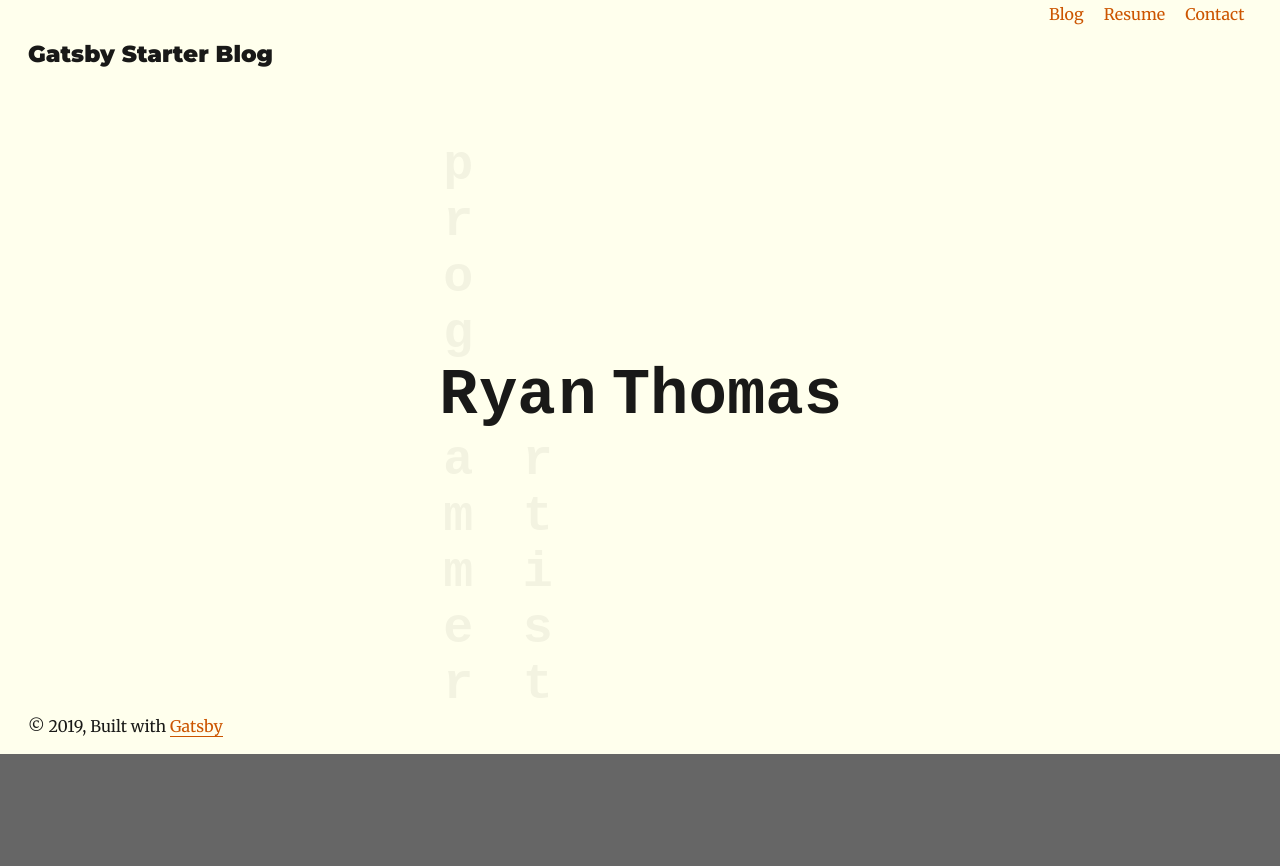
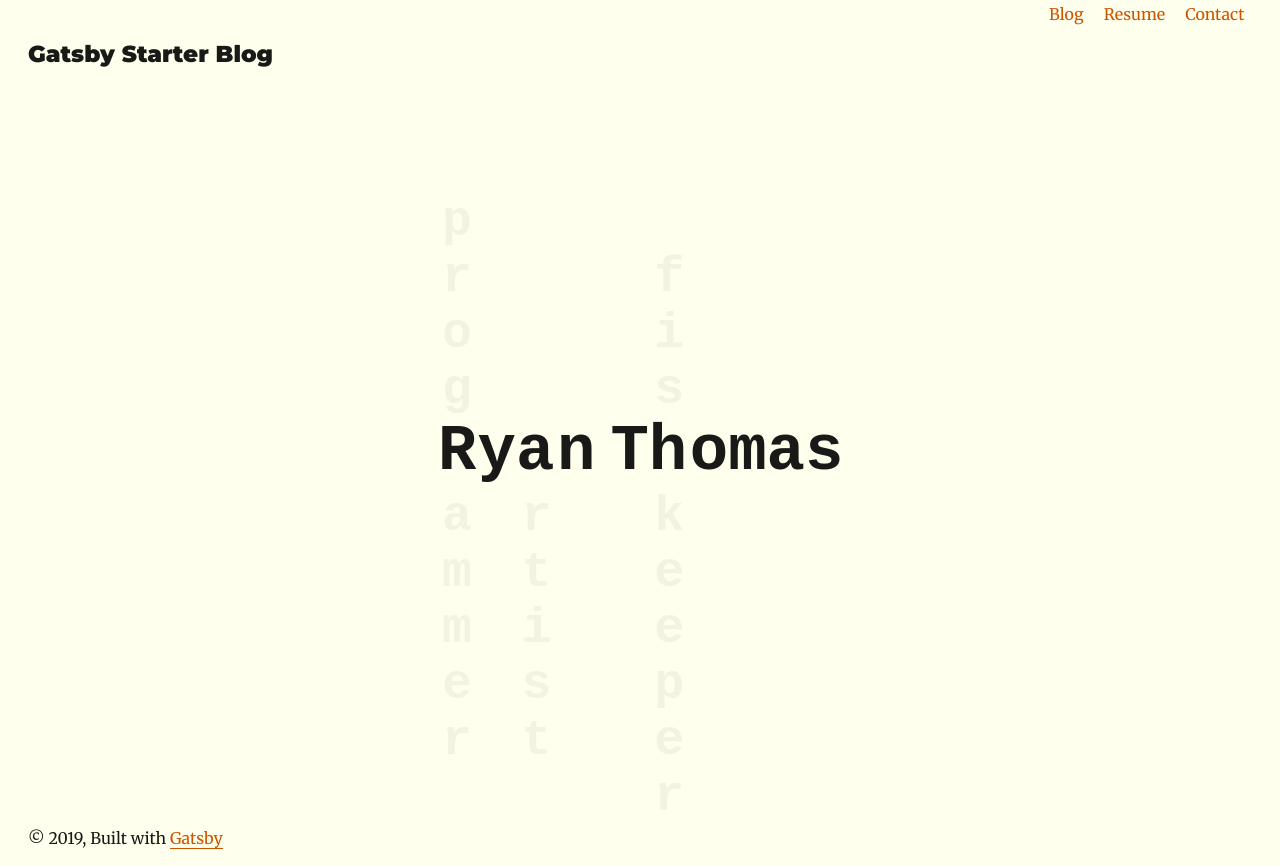
Before and after one commit to RyanThomasTech/crossworded_www, a Gatsby site: page /splash in a window 1280 px wide. Before the commit the page ends 800 px from the top, so only its background shows below. Built offline with nearby package versions, Linux system fonts and the light colour scheme; Gatsby itself is replaced by a stand-in of ours; some packages are replaced by stand-ins of ours; a web font is replaced by a local one.

Commit message:
fixed some of the alignment issues and reduced some of the spacing. It's a little more visually acceptable now. Might be good enough to keep at least for now.

```diff
--- a/src/pages/splash.css
+++ b/src/pages/splash.css
@@ -108,16 +108,51 @@ h2 {
   opacity: 1;
 }
 
+
 /*
-     * name
-     * */
+ * fishkeeper
+ */
+
+.verticalContainer-fishkpr {
+  grid-area: 1 / 8 / 4 / 9;
+  display: grid;
+  grid-template-rows: 1fr auto 1fr;
+  pointer-events: none;
+}
+
+.fishkpr-before {
+  grid-area: 1 / 1 / 2 / 2;
+  text-align: right;
+}
+
+.fishkpr-after {
+  grid-area: 3 / 1 / 4 / 2;
+}
+
+.fishkpr-h {
+  grid-area: 2 / 1 / 3 / 2;
+}
+
+.verticalContainer-fishkpr > .fishkpr {
+  pointer-events: auto;
+  -webkit-transition: 0.5s;
+  transition: 0.2s;
+  cursor: default;
+}
+
+.verticalContainer-fishkpr:hover > .fishkpr {
+  -webkit-transition: 0.5s;
+  transition: 0.3s;
+  opacity: 1;
+}
+
+
+/*
+* name
+*/
 
 .ryan-y {
   grid-area: 2 / 3 / 3 / 4;
-}
-
-.ryan-a0 {
-  grid-area: 1 / 4 / 2 / 5;
 }
 
 .ryan-n {
@@ -126,10 +161,6 @@ h2 {
 
 .ryan-t {
   grid-area: 2 / 7 / 3 / 8;
-}
-
-.ryan-h {
-  grid-area: 2 / 8 / 3 / 9;
 }
 
 .ryan-o {
--- a/src/pages/splash.js
+++ b/src/pages/splash.js
@@ -30,9 +30,6 @@ class splash extends React.Component {
           <span className="ryan-t">
             <h1>T</h1>
           </span>
-          <span className="ryan-h">
-            <h1>h</h1>
-          </span>
           <span className="ryan-o">
             <h1>o</h1>
           </span>
@@ -64,6 +61,17 @@ class splash extends React.Component {
               <h2>rtist</h2>
             </span>
           </span>
+          <span className="verticalContainer-fishkpr">
+            <span className="fishkpr-before fishkpr crossword">
+              <h2>fis</h2>
+            </span>
+            <span className="fishkpr-after fishkpr crossword">
+              <h2>keeper</h2>
+            </span>
+            <span className="fishkpr-h fishkpr">
+              <h1>h</h1>
+            </span>
+          </span>
         </span>
       </Layout>
     )
```
